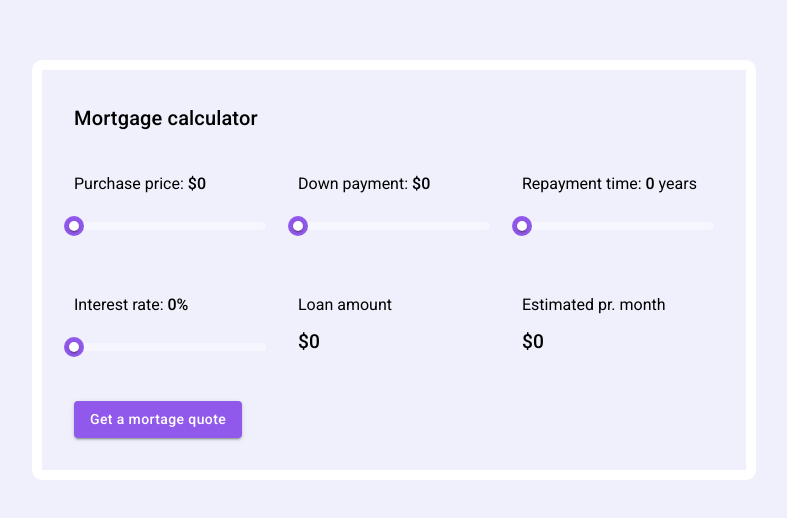
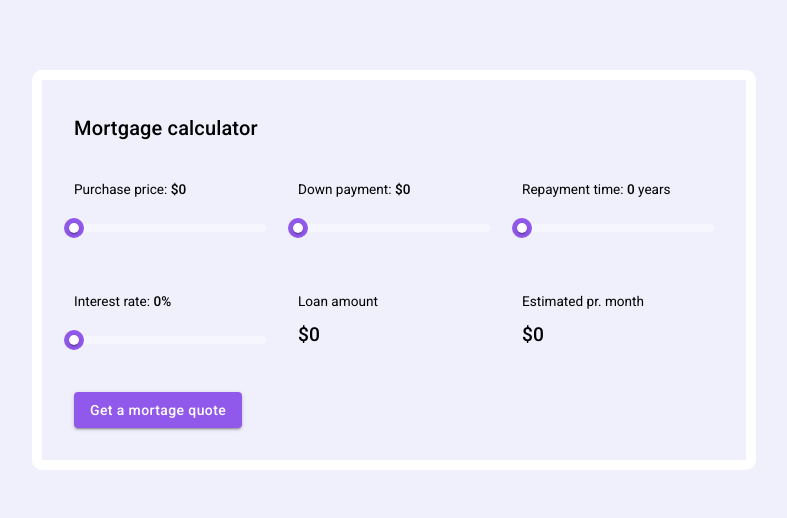
Before and after one commit to hatrcode/react-mortgage-calculator, a React (Create React App) app: page / in a window 1280 px wide. Shown: the part 138-656 px from the top of the page, without its empty margins (246-1033 px from the left). Built offline with nearby package versions, Linux system fonts and the light colour scheme.

Commit message:
style(index.css): update body font-size

```diff
--- a/src/index.css
+++ b/src/index.css
@@ -4,6 +4,7 @@
 body {
   font-family: "Roboto", sans-serif;
   background-color: #f0f0fc;
+  font-size: 0.85rem;
 }
 
 .main {
```
